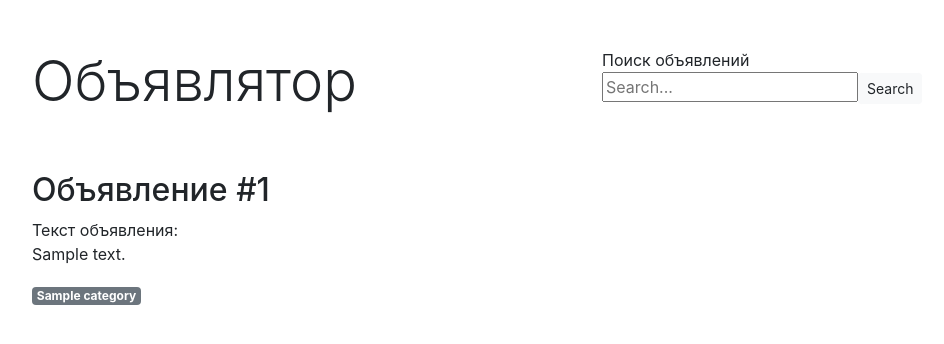
After one commit to antipetrov/rtb-simulation, a Django app: page /ad/1/ in a window 1280 px wide. The commit adds this page. Shown: the top 344 px of the page, without its empty margins (53-997 px from the left). Run offline with Django 3.2, Linux system fonts and the light colour scheme; tables that the repository leaves empty hold one stand-in row (values such as "Sample post"); some libraries are stand-ins or nearby versions.

Commit message:
single ad page

```diff
--- /dev/null
+++ b/ad_buy/ad_app/templates/ad_single.html
@@ -0,0 +1,14 @@
+{% extends 'base.html' %}
+
+{% block content %}
+    <h2>Объявление #{{ current_ad.pk }}</h2>
+    Текст объявления:
+    <p>{{ current_ad.content }}</p>
+    <p>
+    {% for cat in current_ad.categories.all %}
+        <a href="{% url 'index' %}?cat={{ cat.tag }}" class="badge badge-secondary">{{ cat.name }}</a></li>
+
+    {% endfor %}
+    </p>
+
+{% endblock %}
--- /dev/null
+++ b/ad_buy/ad_app/templates/base.html
@@ -0,0 +1,38 @@
+{% load static %}
+<!doctype html>
+<html lang="en">
+<head>
+
+    <link rel="stylesheet" href="{% static 'bootstrap-4.3.1/css/bootstrap.min.css' %}" integrity="sha384-ggOyR0iXCbMQv3Xipma34MD+dH/1fQ784/j6cY/iJTQUOhcWr7x9JvoRxT2MZw1T" crossorigin="anonymous">
+
+    <script src="{% static 'jquery/jquery-3.3.1.slim.min.js' %}" integrity="sha384-q8i/X+965DzO0rT7abK41JStQIAqVgRVzpbzo5smXKp4YfRvH+8abtTE1Pi6jizo" crossorigin="anonymous"></script>
+    <script src="{% static 'bootstrap-4.3.1/js/bootstrap.min.js' %}" integrity="sha384-JjSmVgyd0p3pXB1rRibZUAYoIIy6OrQ6VrjIEaFf/nJGzIxFDsf4x0xIM+B07jRM" crossorigin="anonymous"></script>
+    <script src="https://cdnjs.cloudflare.com/ajax/libs/popper.js/1.14.7/umd/popper.min.js" integrity="sha384-UO2eT0CpHqdSJQ6hJty5KVphtPhzWj9WO1clHTMGa3JDZwrnQq4sF86dIHNDz0W1" crossorigin="anonymous"></script>
+    <script src="{% static 'js/app.js' %}"></script>
+
+    <meta name="viewport" content="width=device-width, initial-scale=1, shrink-to-fit=no">
+    <meta charset="UTF-8">
+    <title>Ad Index</title>
+</head>
+<body>
+<div class="container">
+{% block menu %}
+    <div class="row mt-5 mb-5">
+        <div class="col-lg">
+            <h1 class="display-4">Объявлятор</h1>
+            <h2 class="display-4"></h2>
+        </div>
+        <div class="col-sm">
+            Поиск объявлений
+            <form id="search_form" method="get" action="{% url 'index' %}">
+                <input class="search_input" type="text" name="search" placeholder="Search..."><button class="btn btn-sm btn-light">Search</button>
+            </form>
+        </div>
+    </div>
+{% endblock %}
+</div>
+<div class="container">
+{% block content %}{% endblock %}
+</div>
+</body>
+</html>
--- a/ad_buy/ad_app/views.py
+++ b/ad_buy/ad_app/views.py
@@ -7,3 +7,10 @@ def index(request):
     ads = Ad.objects.all()
 
     return render(request, 'index.html', {'ads': ads})
+
+
+def ad_view(request, id):
+
+    current_ad = Ad.objects.get(pk=id)
+
+    return render(request, 'ad_single.html', {'current_ad': current_ad})
--- a/ad_buy/ad_buy/urls.py
+++ b/ad_buy/ad_buy/urls.py
@@ -19,5 +19,6 @@ from ad_app import views
 
 urlpatterns = [
     path('', views.index, name='index'),
+    path('ad/<int:id>/', views.ad_view, name='ad_view'),
     path('admin/', admin.site.urls),
 ]
```
Also changed, not shown: ad_buy/ad_app/templates/index.html (+15 -20 lines), ad_buy/ad_app/static/app.js (added).
